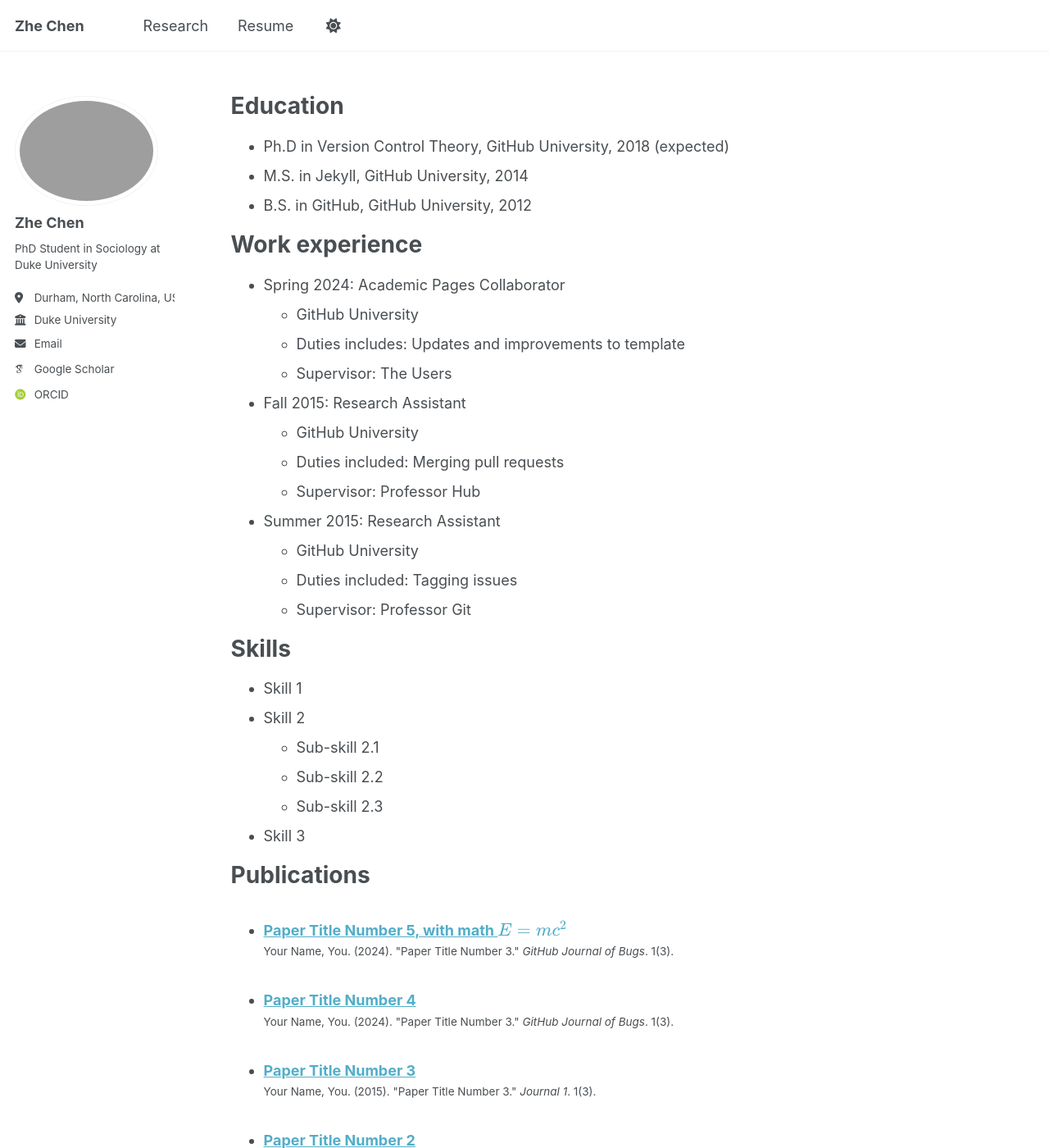
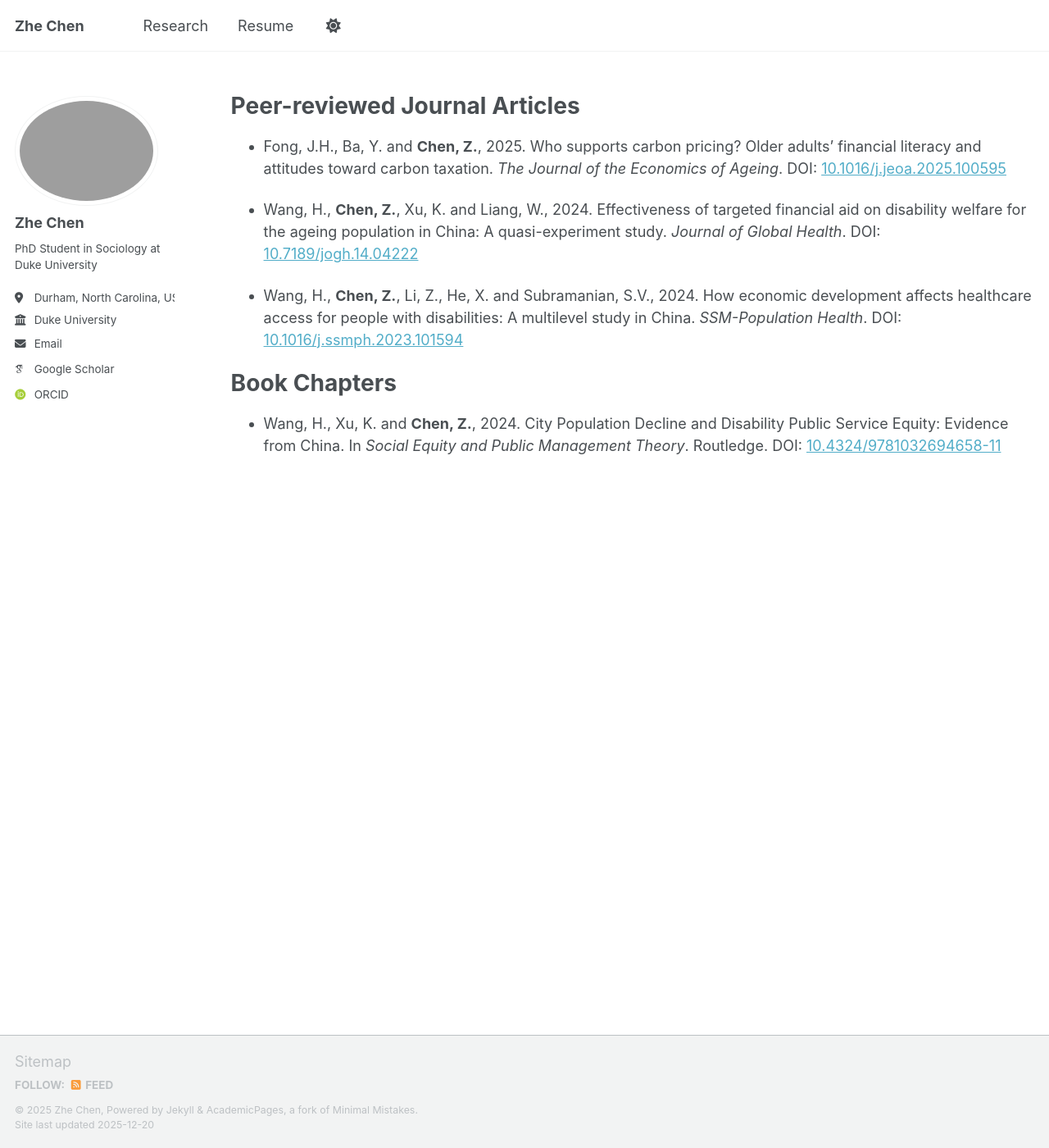
Before and after one commit to zhechensoc/zhechensoc.github.io, a Jekyll site: the page built from _pages/research.md, in a window 1280 px wide and 1400 px high. Shown: the whole window at 82% size. Built offline with Jekyll 4.4.1, drawn with Linux system fonts in a browser that asks for light colours; some web fonts are replaced; a script bundle is joined from its source files by our own code; library files that are not in the unit come from our copies; some of the changed text lies outside the part shown.

Commit message:
Update research.md

```diff
--- a/_pages/research.md
+++ b/_pages/research.md
@@ -6,56 +6,14 @@ author_profile: true
 
 {% include base_path %}
 
-Education
-======
-* Ph.D in Version Control Theory, GitHub University, 2018 (expected)
-* M.S. in Jekyll, GitHub University, 2014
-* B.S. in GitHub, GitHub University, 2012
+# Peer-reviewed Journal Articles
 
-Work experience
-======
-* Spring 2024: Academic Pages Collaborator
-  * GitHub University
-  * Duties includes: Updates and improvements to template
-  * Supervisor: The Users
+* Fong, J.H., Ba, Y. and **Chen, Z.**, 2025. Who supports carbon pricing? Older adults’ financial literacy and attitudes toward carbon taxation. *The Journal of the Economics of Ageing*. DOI: [10.1016/j.jeoa.2025.100595](https://doi.org/10.1016/j.jeoa.2025.100595)
 
-* Fall 2015: Research Assistant
-  * GitHub University
-  * Duties included: Merging pull requests
-  * Supervisor: Professor Hub
+* Wang, H., **Chen, Z.**, Xu, K. and Liang, W., 2024. Effectiveness of targeted financial aid on disability welfare for the ageing population in China: A quasi-experiment study. *Journal of Global Health*. DOI: [10.7189/jogh.14.04222](https://doi.org/10.7189/jogh.14.04222)
 
-* Summer 2015: Research Assistant
-  * GitHub University
-  * Duties included: Tagging issues
-  * Supervisor: Professor Git
+* Wang, H., **Chen, Z.**, Li, Z., He, X. and Subramanian, S.V., 2024. How economic development affects healthcare access for people with disabilities: A multilevel study in China. *SSM-Population Health*. DOI: [10.1016/j.ssmph.2023.101594](https://doi.org/10.1016/j.ssmph.2023.101594)
 
-Skills
-======
-* Skill 1
-* Skill 2
-  * Sub-skill 2.1
-  * Sub-skill 2.2
-  * Sub-skill 2.3
-* Skill 3
+# Book Chapters
 
-Publications
-======
-  <ul>{% for post in site.publications reversed %}
-    {% include archive-single-cv.html %}
-  {% endfor %}</ul>
-
-Talks
-======
-  <ul>{% for post in site.talks reversed %}
-    {% include archive-single-talk-cv.html  %}
-  {% endfor %}</ul>
-
-Teaching
-======
-  <ul>{% for post in site.teaching reversed %}
-    {% include archive-single-cv.html %}
-  {% endfor %}</ul>
-
-Service and leadership
-======
-* Currently signed in to 43 different slack teams
+* Wang, H., Xu, K. and **Chen, Z.**, 2024. City Population Decline and Disability Public Service Equity: Evidence from China. In *Social Equity and Public Management Theory*. Routledge. DOI: [10.4324/9781032694658-11](https://doi.org/10.4324/9781032694658-11)
```
